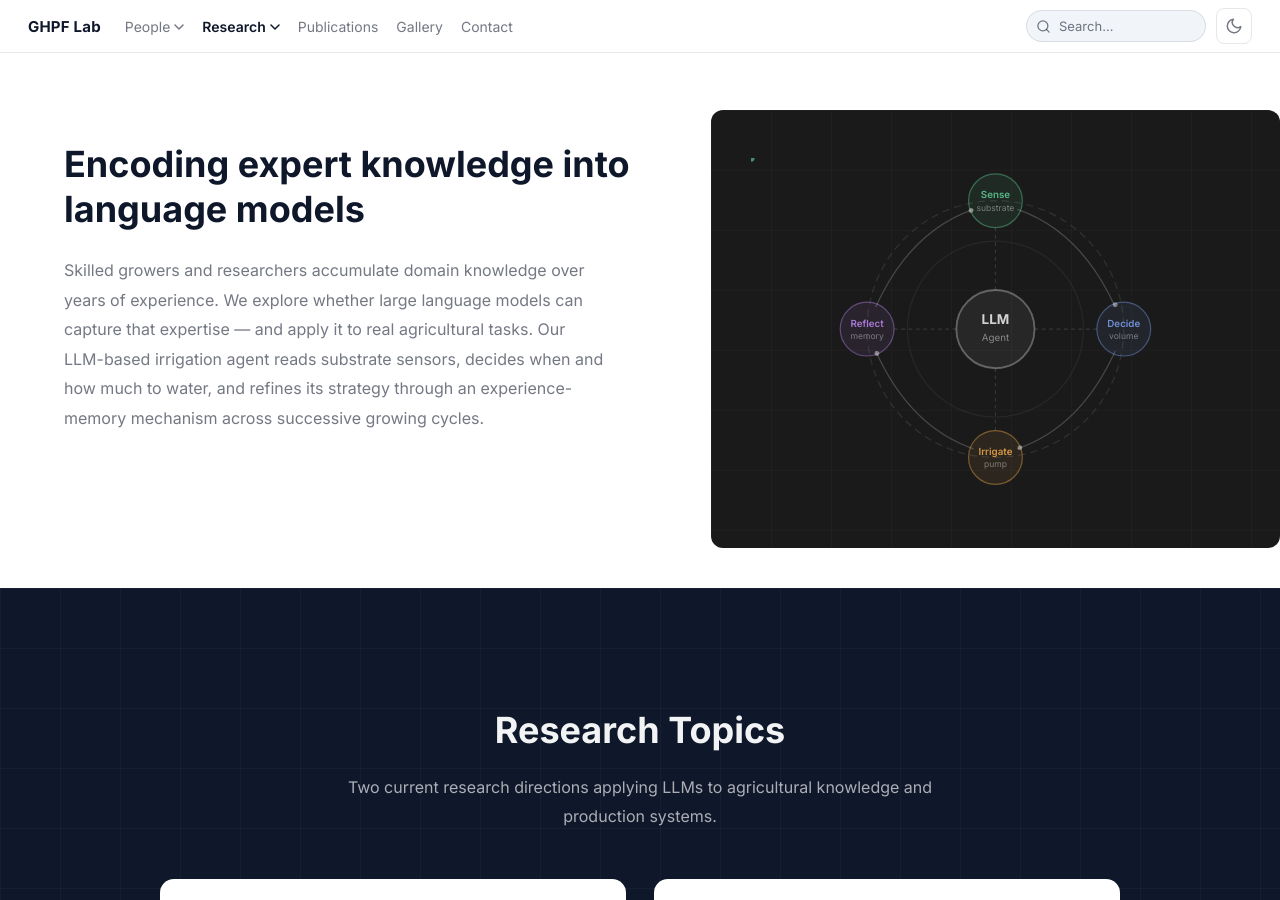
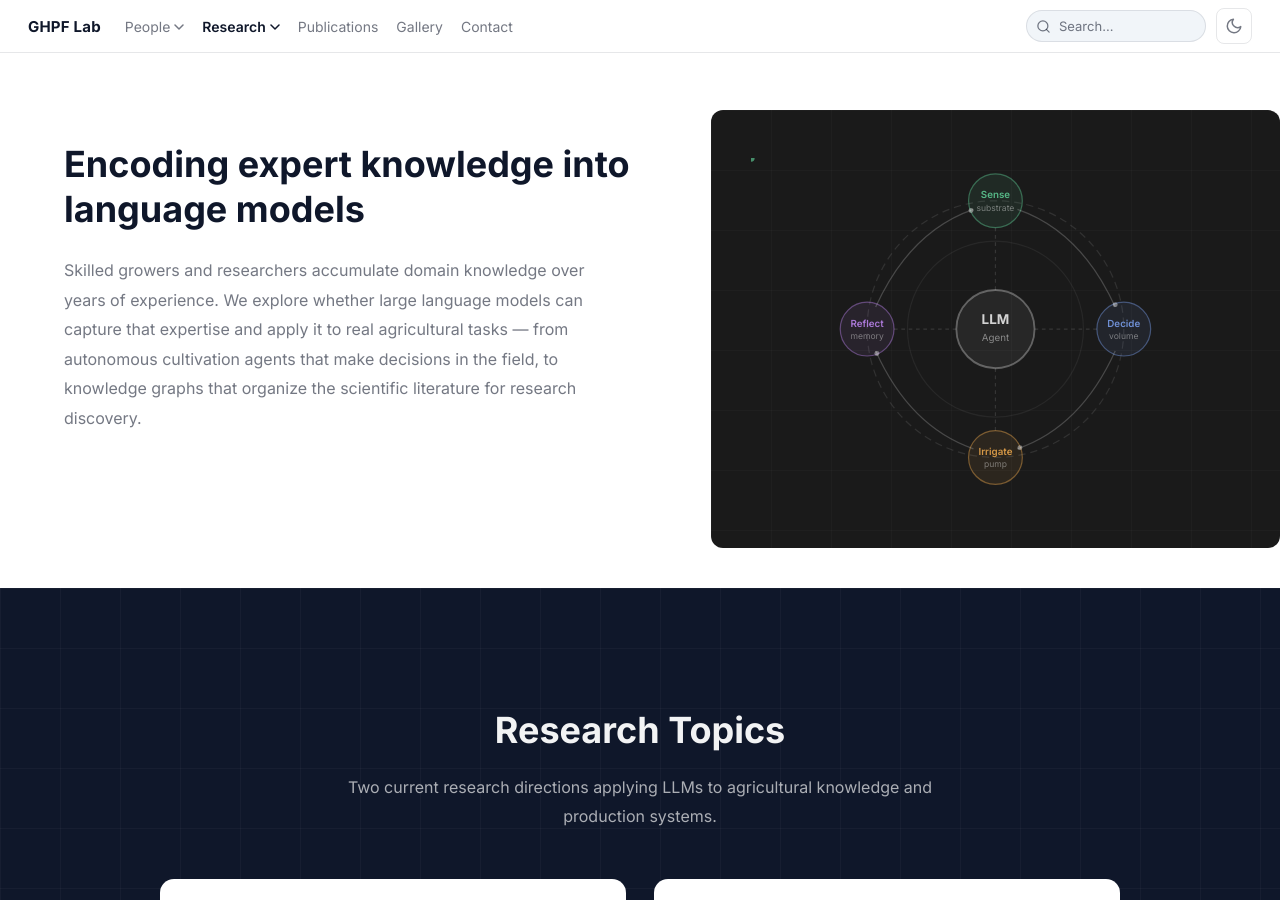
Before and after one commit to snughpf-alt/ghpf-lab-web-final-2, a Jekyll site: the page built from research/autonomous-control.md, in a window 1280 px wide and 900 px high, scrolled down 503 px. Built offline with Jekyll 4.4.1, drawn with Linux system fonts in a browser that asks for light colours.

Commit message:
Broaden LLM overview beyond the irrigation example
The previous text leaned hard on the irrigation agent and skipped the
knowledge-graph research track entirely. Rewrite the second clause so
both research directions show up at the overview level.

https://claude.ai/code/session_01AC1F4b7HxCDaoN7Xuq9VXj

```diff
--- a/research/autonomous-control.md
+++ b/research/autonomous-control.md
@@ -57,7 +57,7 @@ title: LLM Application in Agriculture
 <section class="rd-overview-split">
   <div class="rd-overview-split__text">
     <h2 class="rd-overview-split__heading">Encoding expert knowledge into language models</h2>
-    <p class="rd-overview-split__desc">Skilled growers and researchers accumulate domain knowledge over years of experience. We explore whether large language models can capture that expertise — and apply it to real agricultural tasks. Our LLM-based irrigation agent reads substrate sensors, decides when and how much to water, and refines its strategy through an experience-memory mechanism across successive growing cycles.</p>
+    <p class="rd-overview-split__desc">Skilled growers and researchers accumulate domain knowledge over years of experience. We explore whether large language models can capture that expertise and apply it to real agricultural tasks — from autonomous cultivation agents that make decisions in the field, to knowledge graphs that organize the scientific literature for research discovery.</p>
   </div>
   <div class="rd-overview-split__visual">
     <div class="rd-overview-split__circle"></div>
```
